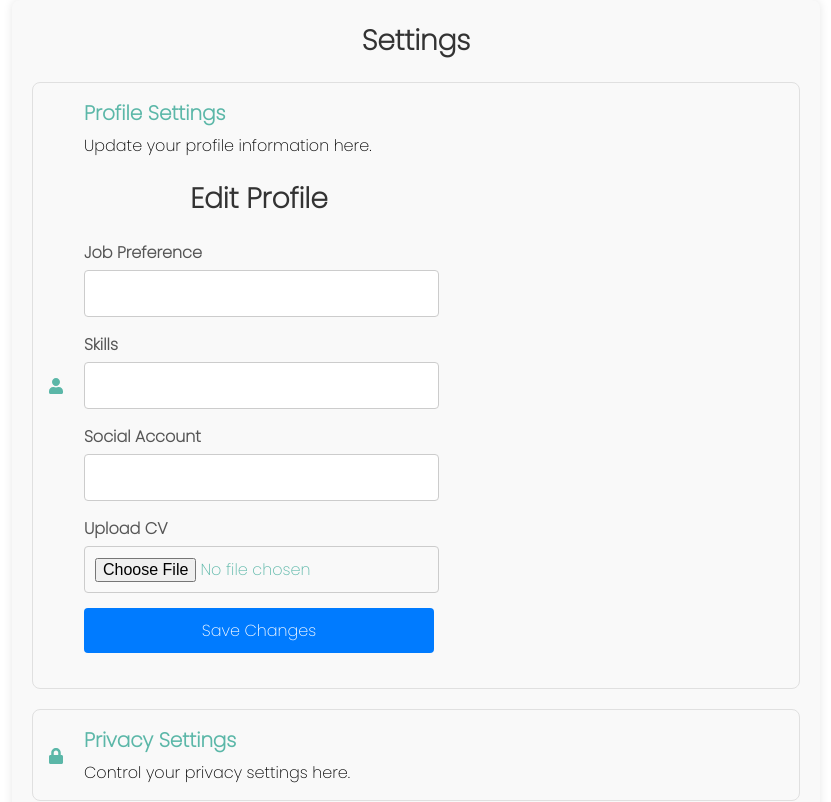
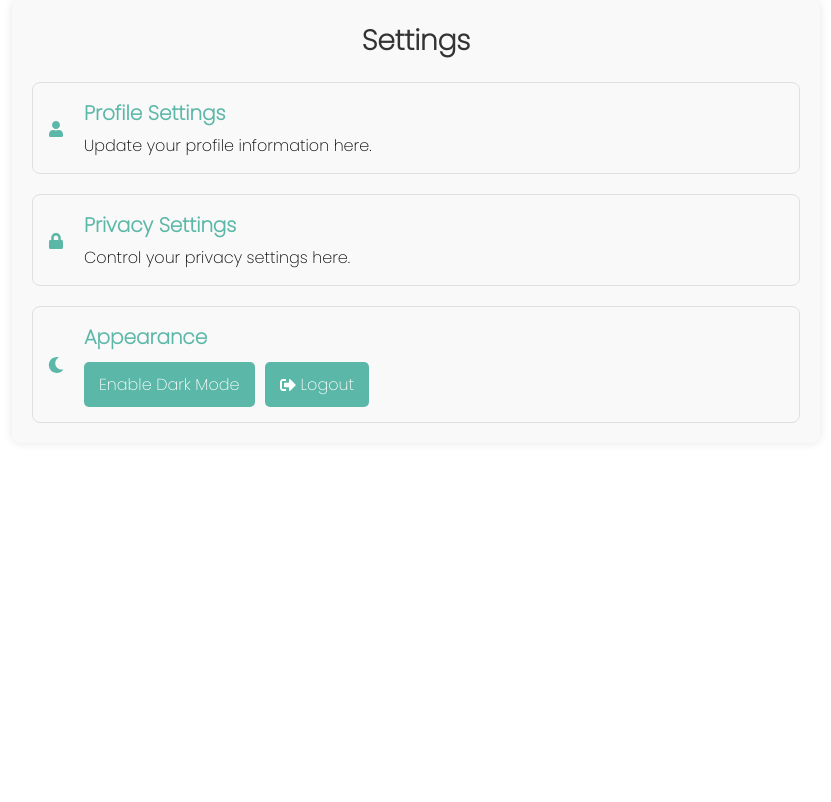
Before and after one commit to neupsulav/professional_networking_platform, a React (Create React App) app in the folder frontend/: page /settings in a window 1280 px wide. Shown: the top 802 px of the page, without its empty margins (224-1055 px from the left). Built offline with nearby package versions, Linux system fonts and the light colour scheme.

Commit message:
modified in settings

```diff
--- a/frontend/src/App.js
+++ b/frontend/src/App.js
@@ -22,7 +22,7 @@ const App = () => {
         <Route path="/signup-company" element={<SignupCompany />} />
         <Route path="/user/:id" element={<UsersProfile />} />
         <Route path="/company/:id" element={<CompaniesProfile />} />
-        <Route path="/settings" element={<Settings userType={userType} />} />
+        <Route path="/settings" element={<Settings userType={"user"} />} />
         <Route path="*" element={<NotFound />} />
       </Routes>
     </>
--- a/frontend/src/components/settings.jsx
+++ b/frontend/src/components/settings.jsx
@@ -3,7 +3,6 @@ import {
   FaUser,
   FaBriefcase,
   FaLock,
-  //  FaCog,
   FaMoon,
   FaSignOutAlt,
 } from "react-icons/fa";
@@ -12,41 +11,40 @@ import CompanySettingsForm from './CompanySettingsForm';
 
 const Settings = ({ userType }) => {
   const [darkMode, setDarkMode] = useState(false);
+  const [activeSection, setActiveSection] = useState(null); // State to track which section is active
 
   const toggleDarkMode = () => {
     setDarkMode(!darkMode);
     document.body.classList.toggle("dark-mode", !darkMode);
   };
 
+  const handleSectionClick = (section) => {
+    setActiveSection(section); // Set the active section on click
+  };
+
   return (
     <div className={`settings-container ${darkMode ? "dark-mode" : ""}`}>
       <h2>Settings</h2>
       <div className="settings-content">
-        <section className="settings-section">
+        <section className="settings-section" onClick={() => handleSectionClick('profile')}>
           <div className="settings-icon">
             <FaUser />
           </div>
           <div className="settings-details">
             <h3>Profile Settings</h3>
             <p>Update your profile information here.</p>
-             {/* Render the form based on user type */}
-             {userType === "user" ? (
+          </div>
+        </section>
+
+        {activeSection === 'profile' && (
+          // Render the form based on user type if 'Profile Settings' is clicked
+          userType === "user" ? (
             <UserSettingsForm />
           ) : userType === "company" ? (
             <CompanySettingsForm />
-            ) : null}
-          </div>
-        </section>
+          ) : null
+        )}
 
-          {/* <section className="settings-section">
-          <div className="settings-icon">
-            <FaCog />
-          </div>
-          <div className="settings-details">
-            <h3>Account Settings</h3>
-            <p>Manage your account settings here.</p>
-          </div>
-        </section> */}
         {userType === "company" && (
           <section className="settings-section">
             <div className="settings-icon">
@@ -54,7 +52,7 @@ const Settings = ({ userType }) => {
             </div>
             <div className="settings-details">
               <h3>Post Jobs</h3>
-            <p>post jobs here.</p>
+              <p>Post jobs here.</p>
             </div>
           </section>
         )}
@@ -82,7 +80,8 @@ const Settings = ({ userType }) => {
               <div>
                 <button className="logout-button">
                   <FaSignOutAlt /> Logout
-              </button></div>
+                </button>
+              </div>
             </div>
           </div>
         </section>
```
Lines whose indentation alone changed are shown as unchanged.
